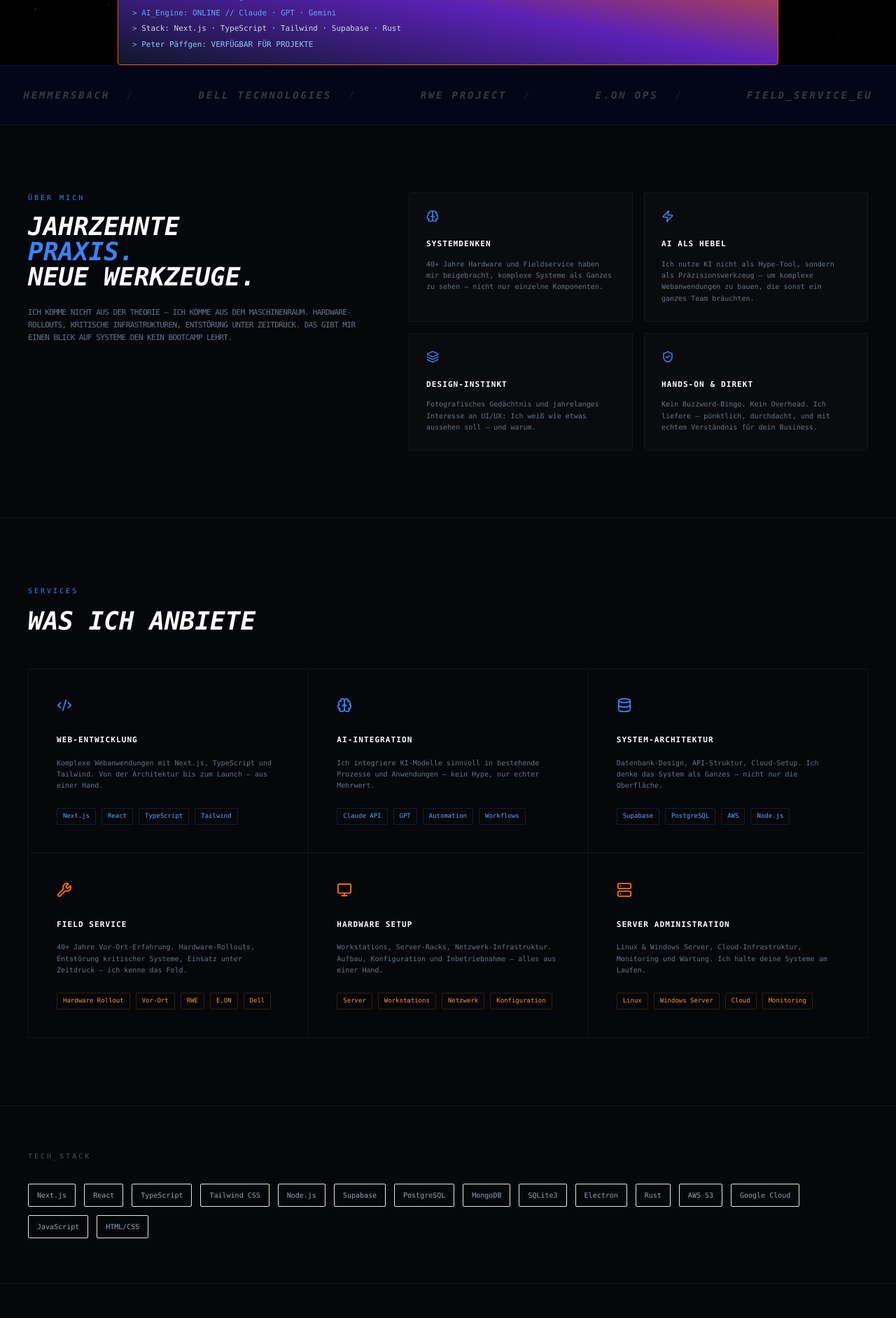
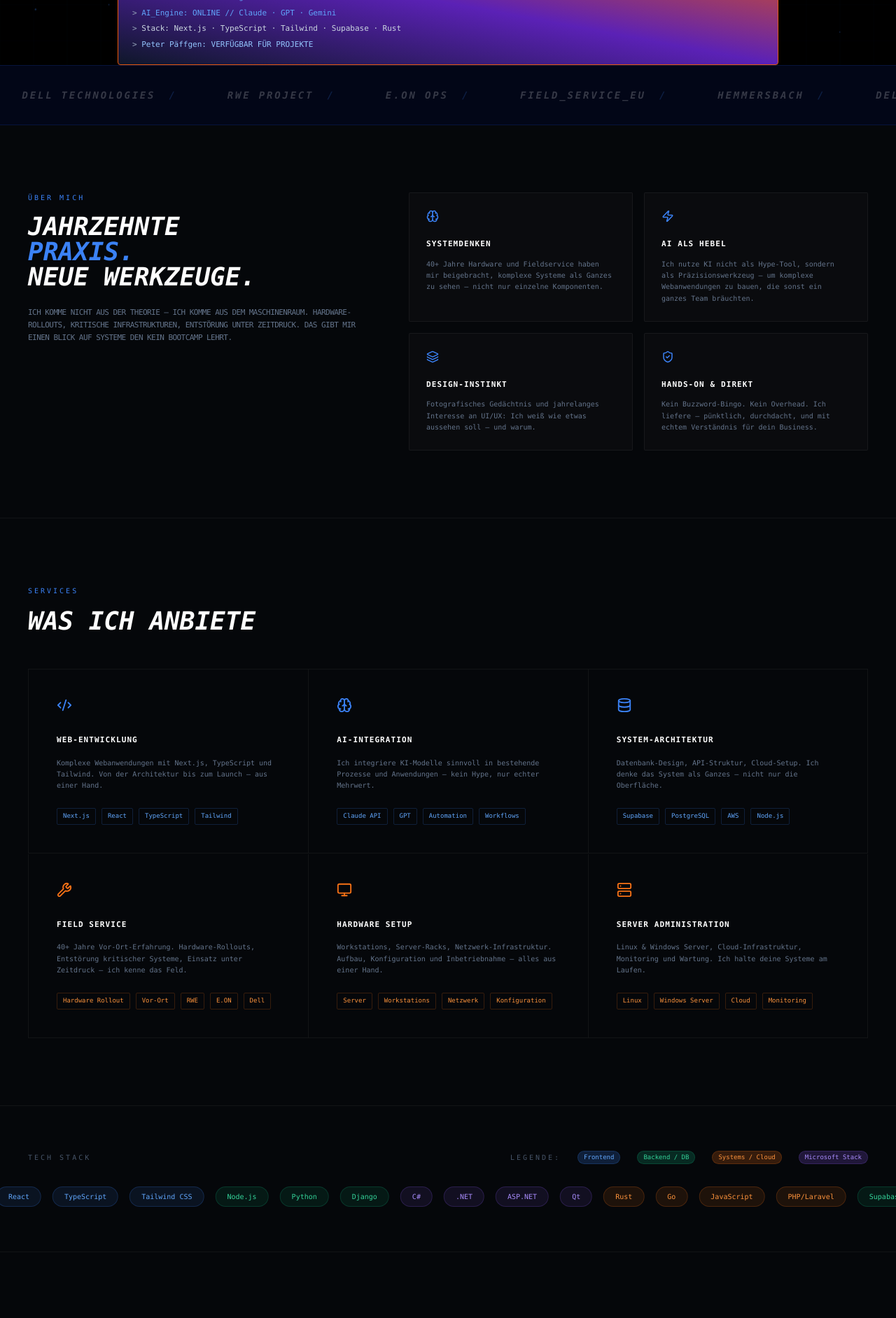
Before and after one commit to peter1965p/paeffgen-next, a Next.js app: page / in a window 1280 px wide. Shown: the part 820-2704 px from the top of the page at 70% size. Built offline with nearby package versions, Linux system fonts and the light colour scheme.

Commit message:
feat: tech stack legend with color categories

```diff
--- a/src/app/(public)/page.tsx
+++ b/src/app/(public)/page.tsx
@@ -1,6 +1,7 @@
 "use client";
 
 import { useEffect, useRef, useState } from "react";
+import { motion } from "framer-motion";
 import {
   Zap,
   MapPin,
@@ -332,20 +333,30 @@ export default function HomePage() {
 
       {/* ── EXPERIENCE BAND ── */}
       <section className="bg-slate-950 py-8 overflow-hidden border-y border-blue-700/20">
-        <div className="flex justify-around items-center opacity-20 grayscale font-black italic text-sm tracking-[0.2em] whitespace-nowrap">
+        <motion.div
+          className="flex gap-16 whitespace-nowrap"
+          animate={{ x: ["0%", "-50%"] }}
+          transition={{ duration: 20, repeat: Infinity, ease: "linear" }}
+        >
+          {[...Array(2)].map((_, repeat) => (
+            <div key={repeat} className="flex gap-16 shrink-0">
               {[
                 "HEMMERSBACH",
                 "DELL TECHNOLOGIES",
                 "RWE PROJECT",
                 "E.ON OPS",
                 "FIELD_SERVICE_EU",
-          ].map((s, i) => (
-            <span key={i}>
-              {s}
-              {i < 4 && <span className="text-blue-500 mx-6">/</span>}
+              ].map((s) => (
+                <span
+                  key={s}
+                  className="font-black italic text-sm tracking-[0.2em] text-white opacity-20"
+                >
+                  {s} <span className="text-blue-500 mx-2">/</span>
                 </span>
               ))}
             </div>
+          ))}
+        </motion.div>
       </section>
 
       {/* ── ÜBER MICH ── */}
@@ -488,36 +499,96 @@ export default function HomePage() {
       </section>
 
       {/* ── STACK ── */}
-      <section className="w-full px-10 py-16 border-b border-white/5 overflow-hidden">
-        <p className="text-[10px] text-slate-600 tracking-[0.3em] uppercase mb-8">
-          Tech_Stack
+      {/* ── STACK ── */}
+      <section className="w-full py-16 border-b border-white/5 overflow-hidden">
+        <div className="flex items-center justify-between px-10 mb-8">
+          <p className="text-[10px] text-slate-600 tracking-[0.3em] uppercase">
+            Tech Stack
           </p>
-        <div className="flex flex-wrap gap-3">
+          <div className="hidden md:flex items-center gap-6">
+            <p className="text-[10px] text-slate-600 tracking-[0.3em] uppercase right-11">
+              Legende:
+            </p>
             {[
-            "Next.js",
-            "React",
-            "TypeScript",
-            "Tailwind CSS",
-            "Node.js",
-            "Supabase",
-            "PostgreSQL",
-            "MongoDB",
-            "SQLite3",
-            "Electron",
-            "Rust",
-            "AWS S3",
-            "Google Cloud",
-            "JavaScript",
-            "HTML/CSS",
+              {
+                color: "bg-blue-500/20 text-blue-400 border-blue-500/20",
+                label: "Frontend",
+              },
+              {
+                color:
+                  "bg-emerald-500/20 text-emerald-400 border-emerald-500/20",
+                label: "Backend / DB",
+              },
+              {
+                color: "bg-orange-500/20 text-orange-400 border-orange-500/20",
+                label: "Systems / Cloud",
+              },
+              {
+                color: "bg-violet-500/20 text-violet-400 border-violet-500/20",
+                label: "Microsoft Stack",
+              },
+            ].map((l) => (
+              <div key={l.label} className="flex items-center gap-2">
+                <span
+                  className={`text-[9px] font-mono px-2 py-0.5 rounded-full border ${l.color}`}
+                >
+                  {l.label}
+                </span>
+              </div>
+            ))}
+          </div>
+        </div>
+        <motion.div
+          className="flex gap-4 whitespace-nowrap"
+          animate={{ x: ["0%", "-50%"] }}
+          transition={{ duration: 40, repeat: Infinity, ease: "linear" }}
+        >
+          {[...Array(2)].map((_, repeat) => (
+            <div key={repeat} className="flex gap-4 shrink-0 items-center">
+              {[
+                { label: "Next.js", color: "blue" },
+                { label: "React", color: "blue" },
+                { label: "TypeScript", color: "blue" },
+                { label: "Tailwind CSS", color: "blue" },
+                { label: "Node.js", color: "green" },
+                { label: "Python", color: "green" },
+                { label: "Django", color: "green" },
+                { label: "C#", color: "violet" },
+                { label: ".NET", color: "violet" },
+                { label: "ASP.NET", color: "violet" },
+                { label: "Qt", color: "violet" },
+                { label: "Rust", color: "orange" },
+                { label: "Go", color: "orange" },
+                { label: "JavaScript", color: "orange" },
+                { label: "PHP/Laravel", color: "orange" },
+                { label: "Supabase", color: "green" },
+                { label: "PostgreSQL", color: "green" },
+                { label: "MongoDB", color: "green" },
+                { label: "SQL Server", color: "green" },
+                { label: "Firebase", color: "green" },
+                { label: "SQLite3", color: "green" },
+                { label: "Electron", color: "blue" },
+                { label: "AWS S3", color: "orange" },
+                { label: "Google Cloud", color: "blue" },
+                { label: "HTML/CSS", color: "orange" },
               ].map((t) => (
                 <span
-              key={t}
-              className="text-[10px] text-slate-400 border border-white/8 px-3 py-2 rounded-sm hover:border-blue-500/30 hover:text-blue-400 transition-all cursor-default"
+                  key={t.label}
+                  className={`
+              text-[10px] font-mono px-4 py-1.5 rounded-full whitespace-nowrap
+              transition-all cursor-default
+              ${t.color === "blue" ? "bg-blue-500/10 text-blue-400 border border-blue-500/20 hover:bg-blue-500/20" : ""}
+              ${t.color === "green" ? "bg-emerald-500/10 text-emerald-400 border border-emerald-500/20 hover:bg-emerald-500/20" : ""}
+              ${t.color === "orange" ? "bg-orange-500/10 text-orange-400 border border-orange-500/20 hover:bg-orange-500/20" : ""}
+              ${t.color === "violet" ? "bg-violet-500/10 text-violet-400 border border-violet-500/20 hover:bg-violet-500/20" : ""}
+            `}
                 >
-              {t}
+                  {t.label}
                 </span>
               ))}
             </div>
+          ))}
+        </motion.div>
       </section>
 
       {/* ── REGION & CONTACT ── */}
```
Lines whose indentation alone changed are shown as unchanged.
